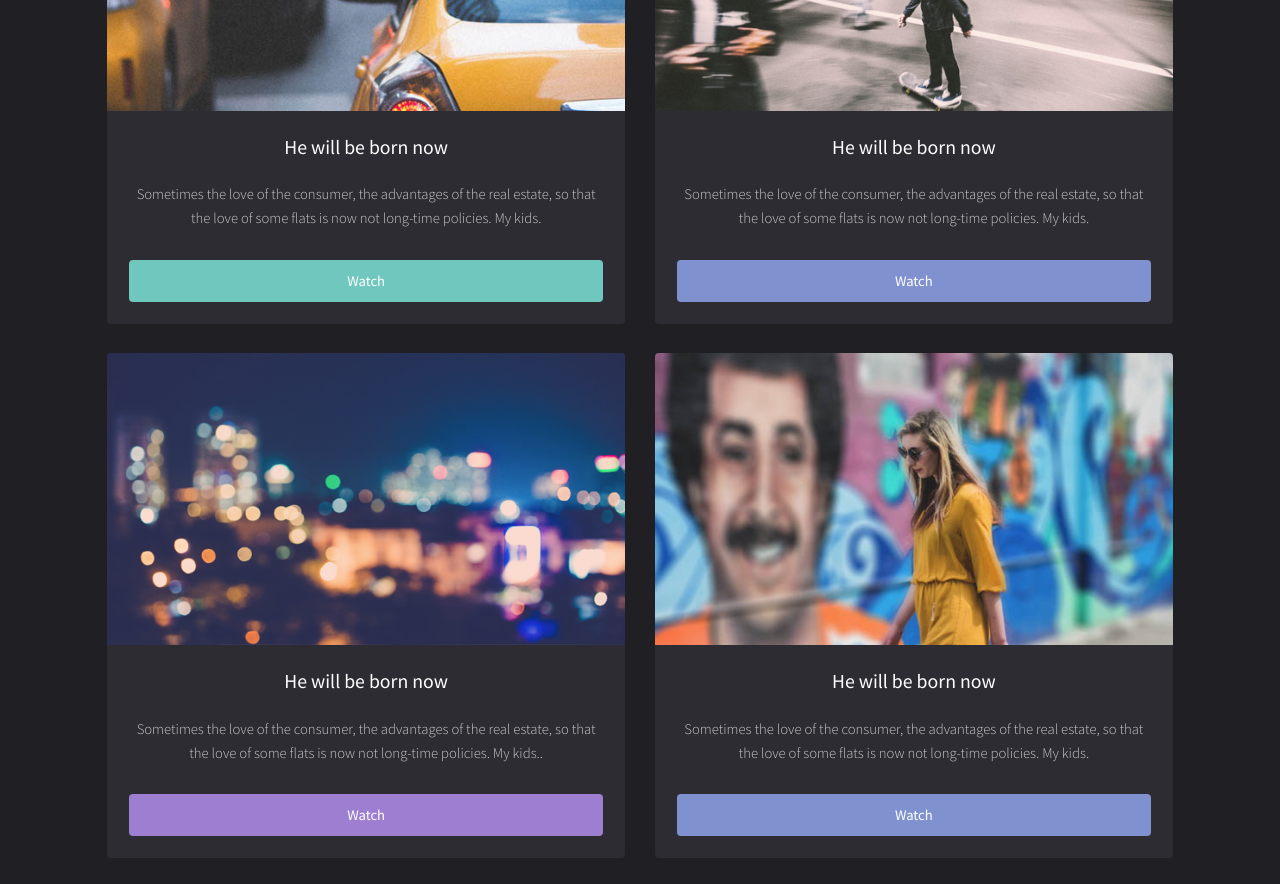
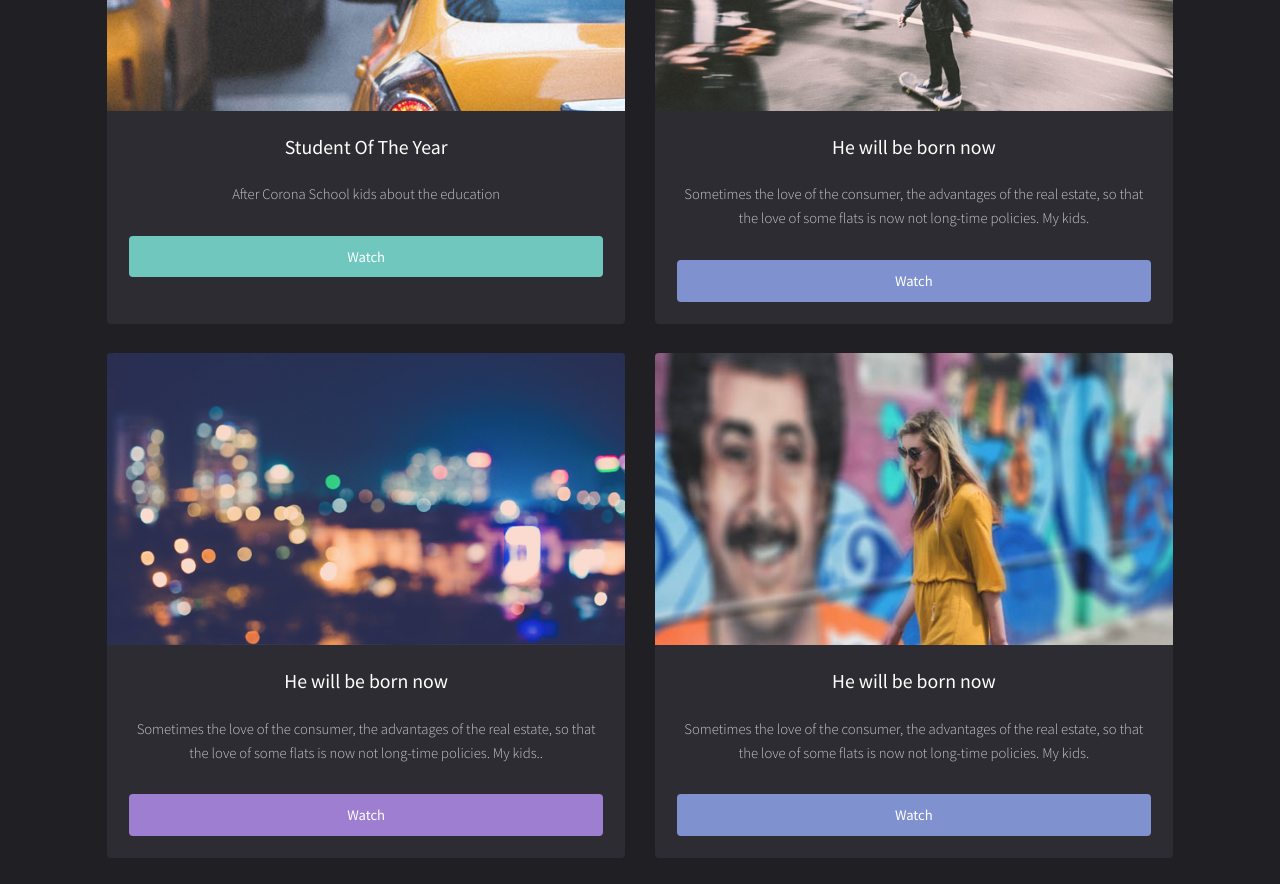
Before and after one commit to ramakrishnapapana1997/papanaramakrishna.github.io, a plain HTML site: page index.html in a window 1280 px wide. Shown: the part 800-1684 px from the top of the page. Drawn offline with Linux system fonts and the light colour scheme.

Commit message:
Update index.html

```diff
--- a/index.html
+++ b/index.html
@@ -40,8 +40,8 @@
 							<div class="box">
 								<a href="https://youtu.be/BZ69QiSixjY" class="image fit"><img src="images/pic01.jpg" alt="" /></a>
 								<div class="inner">
-									<h3>He will be born now</h3>
-									<p>Sometimes the love of the consumer, the advantages of the real estate, so that the love of some flats is now not long-time policies. My kids.</p>
+									<h3>Student Of The Year</h3>
+									<p>After Corona School kids about the education</p>
 									<a href="https://youtu.be/BZ69QiSixjY" class="button fit" data-poptrox="youtube,800x400">Watch</a>
 								</div>
 							</div>
```
